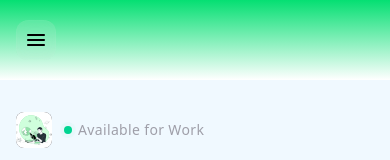
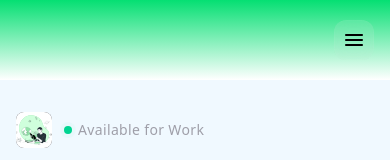
Before and after one commit to David-Gesl/David-Gesl.github.io, a React (Vite) app: page / in a window 390 px wide. Shown: the top 160 px of the page. Built offline with nearby package versions, Linux system fonts and the light colour scheme.

Commit message:
fix: center navbar. Set menu button to right side on mobile

```diff
--- a/src/components/Header.jsx
+++ b/src/components/Header.jsx
@@ -13,9 +13,9 @@ return (
         bg-gradient-to-b from-green-400 to-green-200/0">
 
             <div className="max-w-screen-2xl w-full mx-auto px-4
-            flex justify-between items-center md:px-6 md:grid-cols-[1fr,3fr,1fr]">
+            flex justify-center items-center md:px-6">
 
-                <div className="relative md:justify-self-center">
+                <div className="relative w-full flex justify-end md:justify-center">
                     <button className="menu-btn md:hidden"
                             onClick={ () => setNavOpen((prev) => !prev)}
                     >
```
